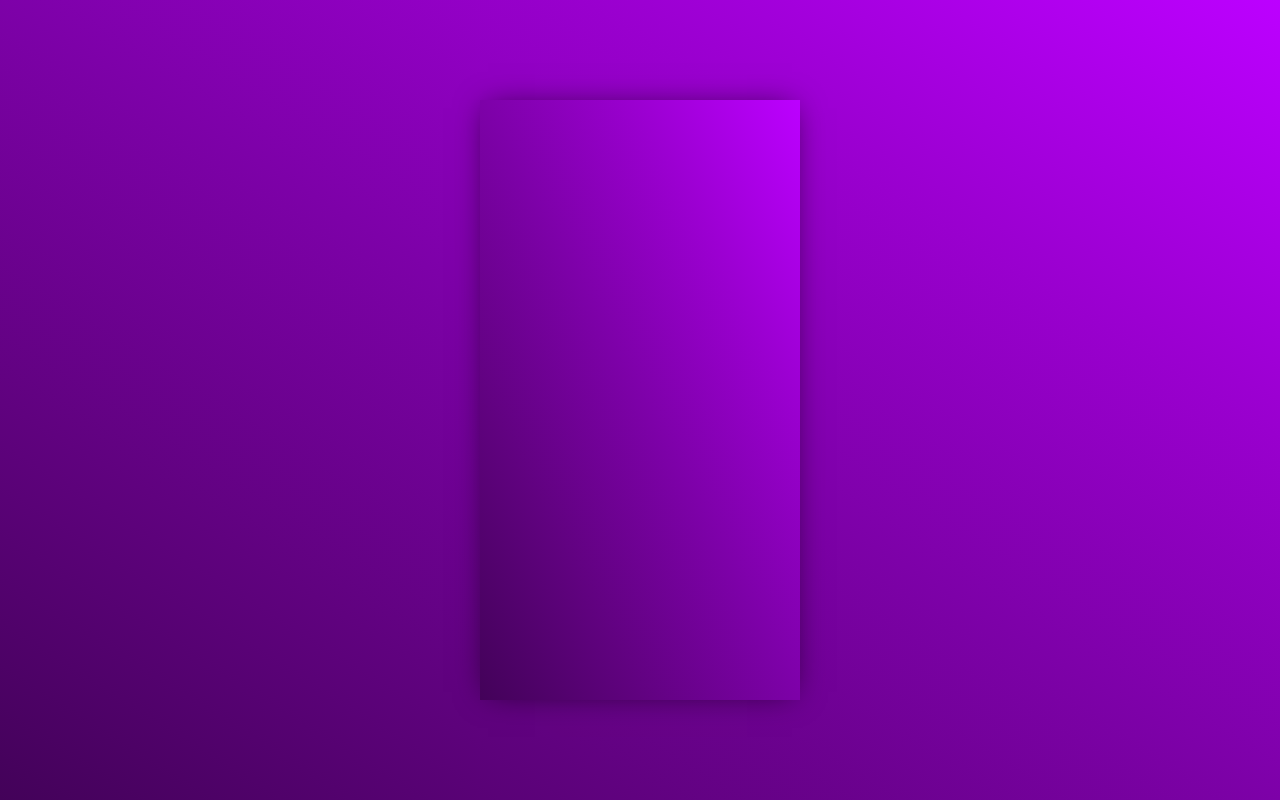
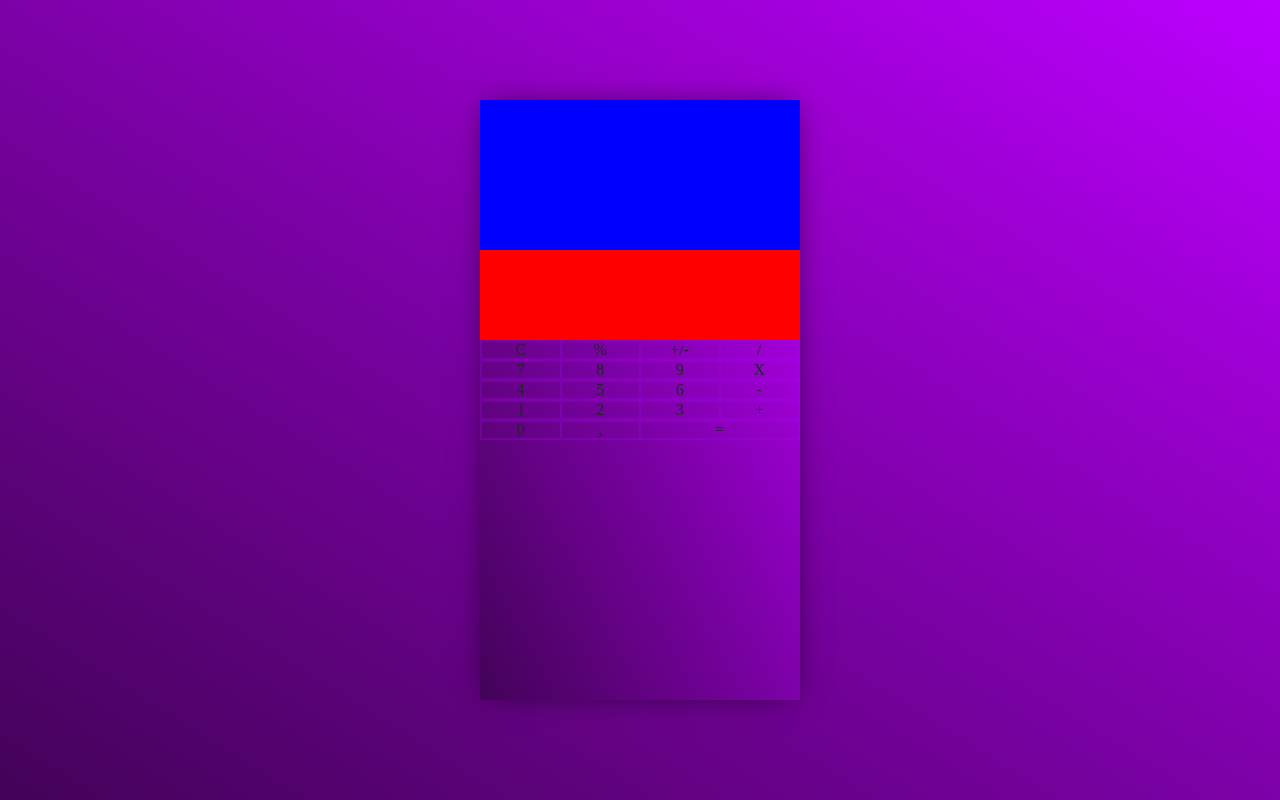
Before and after one commit to Npetr0v97/calculator, a plain HTML site: page index.html in a window 1280 px wide. Drawn offline with nearby package versions, Linux system fonts and the light colour scheme.

Commit message:
first calculator build

```diff
--- a/app.css
+++ b/app.css
@@ -153,3 +153,25 @@ body {
   );
   box-shadow: 0px 0px 30px -8px rgba(0, 0, 0, 0.66);
 }
+
+.history {
+  height: 25%;
+  background-color: blue;
+}
+
+.main-result {
+  height: 15%;
+  background-color: red;
+}
+
+.input {
+  height: 60%;
+}
+
+.input div {
+  border: 1px solid rgba(173, 0, 248, 0.25);
+}
+
+.input-row > .col-3 {
+  height: 20%;
+}
--- a/index.html
+++ b/index.html
@@ -19,7 +19,41 @@
       <div
         class="calculator-container row justify-content-center align-items-center"
       >
-        <div class="calculator col-3"></div>
+        <div class="calculator col-3 p-0">
+          <div class="history"></div>
+          <div class="main-result"></div>
+          <div class="input container">
+            <div class="input-row row text-center">
+              <div class="col-3">C</div>
+              <div class="col-3">%</div>
+              <div class="col-3">+/-</div>
+              <div class="col-3">/</div>
+            </div>
+            <div class="input-row row text-center">
+              <div class="col-3">7</div>
+              <div class="col-3">8</div>
+              <div class="col-3">9</div>
+              <div class="col-3">X</div>
+            </div>
+            <div class="input-row row text-center">
+              <div class="col-3">4</div>
+              <div class="col-3">5</div>
+              <div class="col-3">6</div>
+              <div class="col-3">-</div>
+            </div>
+            <div class="input-row row text-center">
+              <div class="col-3">1</div>
+              <div class="col-3">2</div>
+              <div class="col-3">3</div>
+              <div class="col-3">+</div>
+            </div>
+            <div class="input-row row text-center">
+              <div class="col-3">0</div>
+              <div class="col-3">,</div>
+              <div class="col-6">=</div>
+            </div>
+          </div>
+        </div>
       </div>
     </section>
 
```
